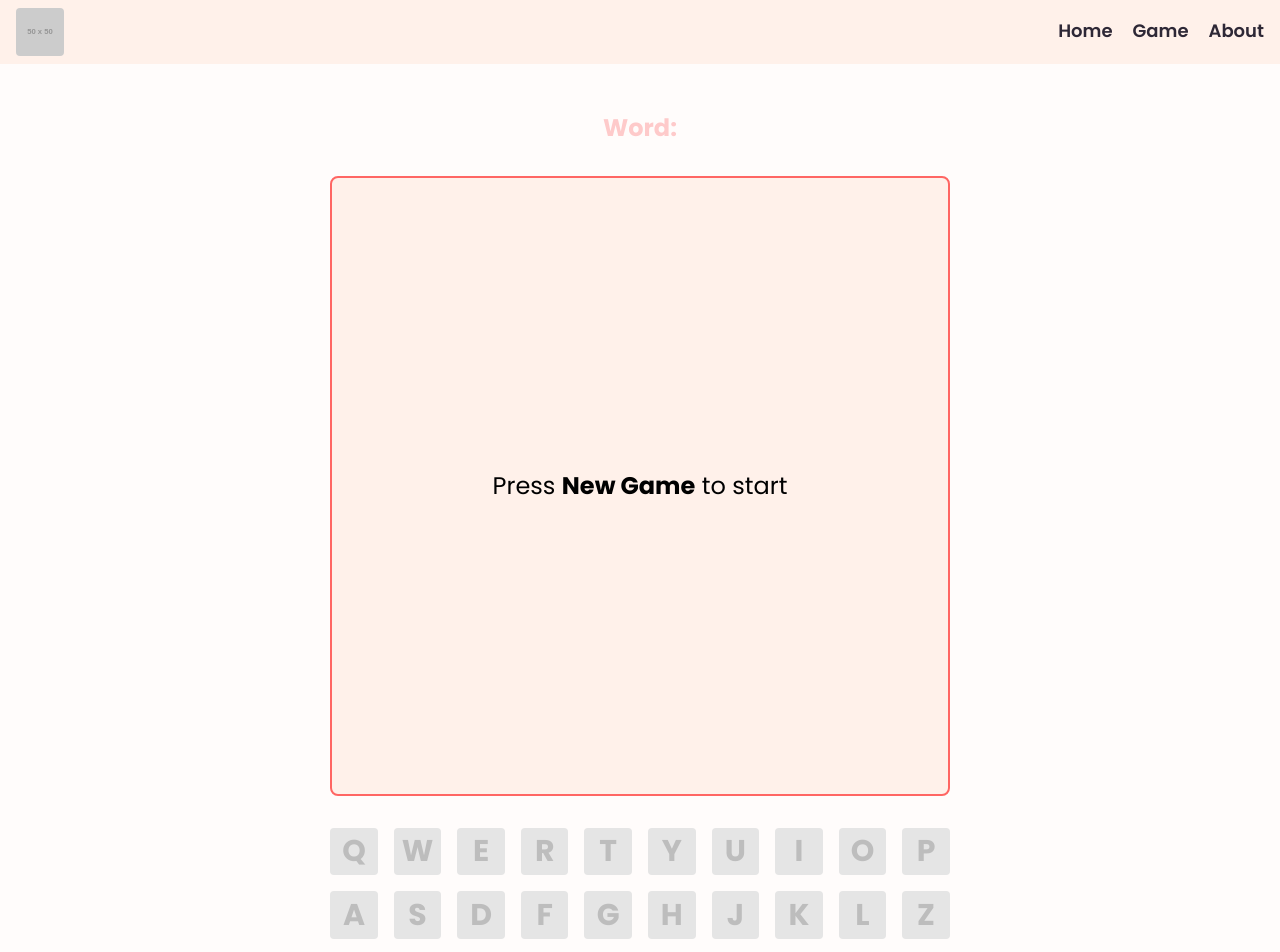
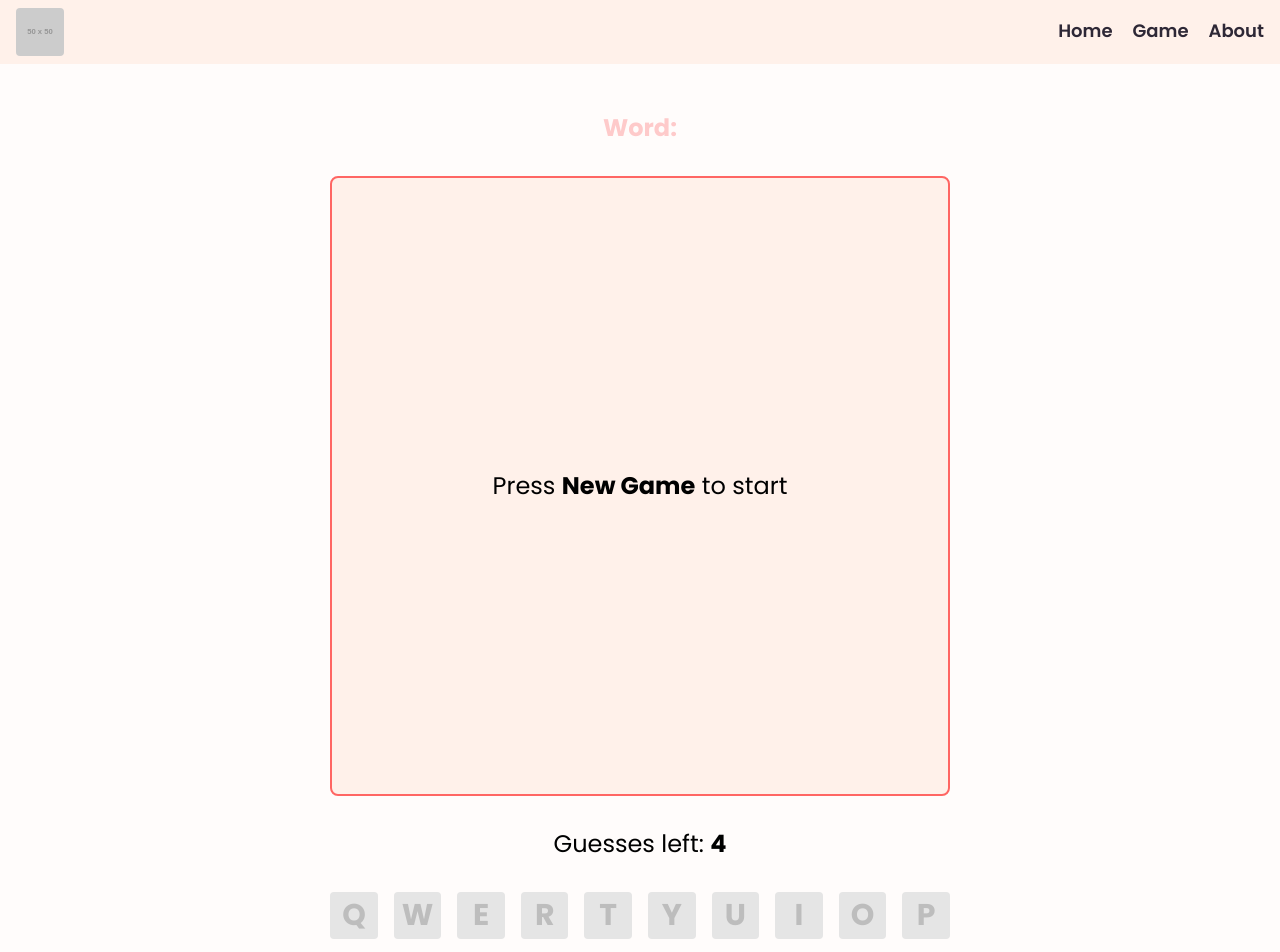
Before and after one commit to austinh-io/RTT-WordGuess, a React (Vite) app: page /rtt-wordguess/game in a window 1280 px wide. Shown: the top 952 px of the page. Built offline with nearby package versions, Linux system fonts and the light colour scheme; some icons are missing.

Commit message:
Add guess count functionality to the game

```diff
--- a/src/pages/game/Game.tsx
+++ b/src/pages/game/Game.tsx
@@ -24,6 +24,8 @@ const pageTransition = {
   },
 };
 
+const initGuessCount = 4;
+
 const debugDisplay = true;
 
 const wordApiSource = 'https://random-word-api.herokuapp.com/word?number=1';
@@ -35,7 +37,19 @@ const Game: React.FC = () => {
   const [error, setError] = useState<string>('');
   const [guessedLetters, setGuessedLetters] = useState<string[]>([]);
   const [isNewGame, setIsNewGame] = useState<boolean>(true);
-  const [guessCount, setGuessCount] = useState<number>(0);
+  const [guessCount, setGuessCount] = useState<number>(initGuessCount);
+
+  function handleDecrementGuessCount() {
+    if (guessCount <= 0) {
+      handleEndGame();
+      return;
+    }
+    setGuessCount(guessCount - 1);
+  }
+
+  function resetGuessCount() {
+    setGuessCount(initGuessCount);
+  }
 
   function handleStartNewGame() {
     setIsNewGame(false);
@@ -45,6 +59,7 @@ const Game: React.FC = () => {
   function handleEndGame() {
     setIsNewGame(true);
     setWord('');
+    resetGuessCount();
   }
 
   function handleSetLastLetter(letter: string) {
@@ -120,10 +135,17 @@ const Game: React.FC = () => {
             )}
             {error && <p className='text-2xl'>{`${error}`}</p>}
           </GameVisual>
+          <div>
+            <p className='text-2xl'>
+              Guesses left: <b>{guessCount}</b>
+            </p>
+          </div>
           <LetterTray
             onHandleClick={handleSetLastLetter}
+            onHandleGuessWrong={handleDecrementGuessCount}
             isNewGame={isNewGame}
             isLoading={isLoading}
+            word={word}
           />
           <div className='mt-12'>
             <Button onClick={isNewGame ? handleStartNewGame : handleEndGame}>
--- a/src/pages/game/LetterButton.tsx
+++ b/src/pages/game/LetterButton.tsx
@@ -3,13 +3,17 @@ import { useEffect, useState } from 'react';
 type LetterButtonProps = {
   letter: string;
   onClick?: () => void;
+  onGuessWrong?: () => void;
   startDisabled: boolean;
+  word: string;
 };
 
 const LetterButton = ({
   letter,
   onClick,
+  onGuessWrong,
   startDisabled,
+  word,
 }: LetterButtonProps) => {
   const [isClicked, setIsClicked] = useState(false);
 
@@ -17,12 +21,19 @@ const LetterButton = ({
     setIsClicked(startDisabled);
   }, [startDisabled]);
 
+  function checkIfGuessIsWrong() {
+    if (!word.split('').some((char) => char === letter)) {
+      if (!!onGuessWrong) onGuessWrong();
+    }
+  }
+
   return (
     <button
       className='flex items-center justify-center w-full h-full transition-colors p-1 sm:p-2 sm:text-3xl bg-secondary-bg-light dark:bg-secondary-bg-dark hover:bg-primary-accent-hover-light dark:hover:bg-primary-accent-hover-dark text-primary-text-light dark:text-primary-text-dark  font-bold rounded disabled:bg-disabled-light dark:disabled:bg-disabled-dark disabled:hover:bg-disabled-light dark:disabled:hover:bg-disabled-dark disabled:hover:cursor-default disabled:text-disabled-text-light dark:disabled:text-disabled-text-dark'
       onClick={() => {
         if (!!onClick) onClick();
         setIsClicked(true);
+        if (!!onGuessWrong) checkIfGuessIsWrong();
       }}
       disabled={isClicked || startDisabled}>
       {letter.toUpperCase()}
--- a/src/pages/game/LetterTray.tsx
+++ b/src/pages/game/LetterTray.tsx
@@ -3,8 +3,10 @@ import LetterButton from './LetterButton';
 
 type LetterTrayProps = {
   onHandleClick: (letter: string) => void;
+  onHandleGuessWrong: () => void;
   isNewGame: boolean;
   isLoading: boolean;
+  word: string;
 };
 
 //prettier-ignore
@@ -15,8 +17,10 @@ const qwertyLayout = [
 
 const LetterTray = ({
   onHandleClick,
+  onHandleGuessWrong,
   isNewGame,
   isLoading,
+  word,
 }: LetterTrayProps) => {
   const [disabledLetters, setDisabledLetters] = useState<string[]>([]);
 
@@ -44,6 +48,8 @@ const LetterTray = ({
                 isLoading || isNewGame ? true : disabledLetters.includes(letter)
               }
               onClick={() => handleClick(letter)}
+              onGuessWrong={onHandleGuessWrong}
+              word={word}
             />
           </div>
         ))}
```
